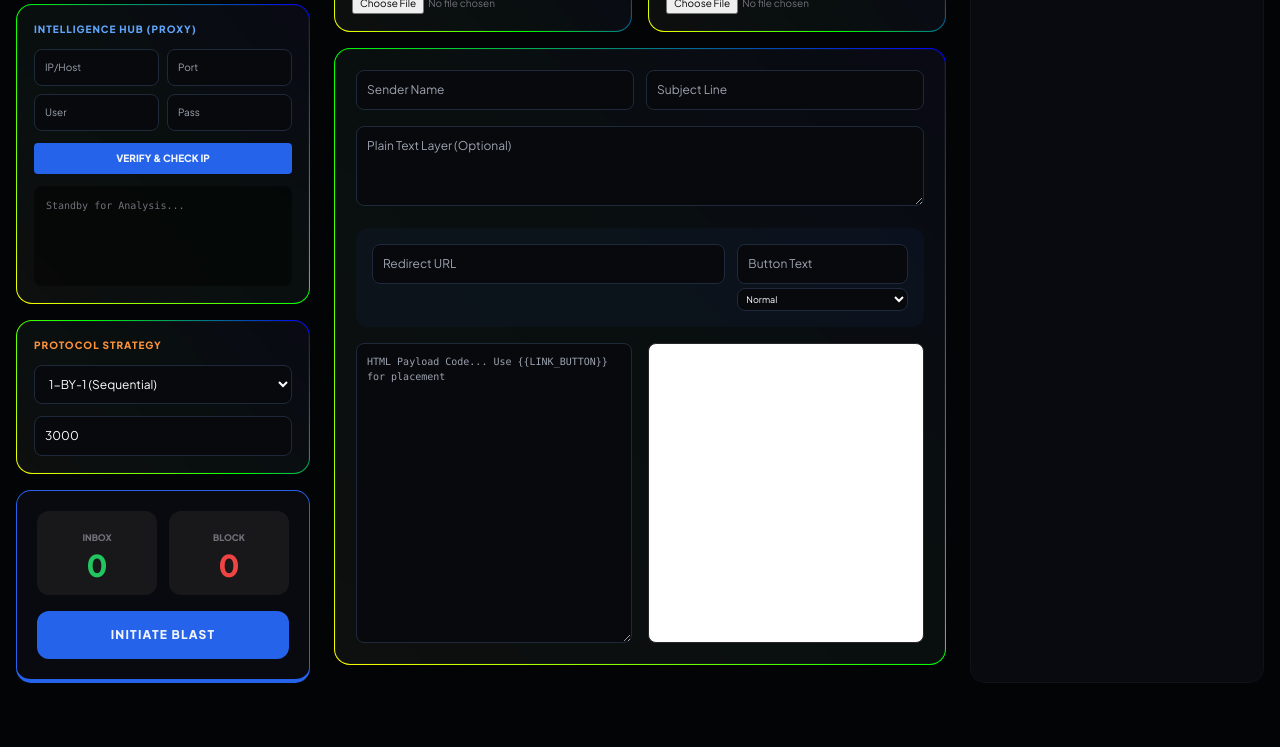
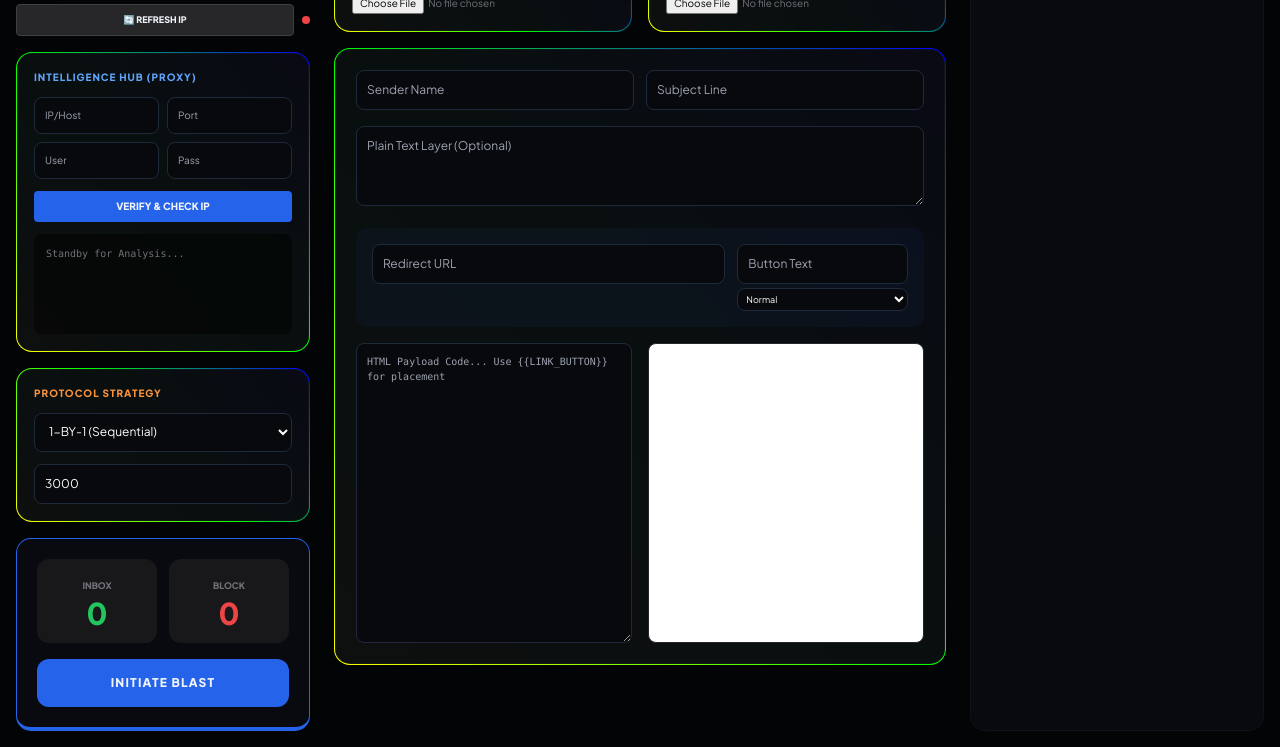
Before and after one commit to error7z/old-test, a website: page index.html in a window 1280 px wide. Shown: the part 68-815 px from the top of the page. Drawn offline with nearby package versions, Linux system fonts and the light colour scheme.

Commit message:
Update index.html

```diff
--- a/index.html
+++ b/index.html
@@ -30,6 +30,14 @@
                 <div class="w-10 h-10 bg-blue-600 rounded-xl flex items-center justify-center shadow-lg"><svg width="20" height="20" viewBox="0 0 24 24" fill="none" stroke="white" stroke-width="3"><path d="M22 2L11 13M22 2l-7 20-4-9-9-4 20-7z"></path></svg></div>
                 <h1 class="text-xl font-black tracking-tighter uppercase">P7M <span class="text-blue-500">ULTRA</span></h1>
             </div>
+
+<div class="flex gap-2 mt-2">
+    <button onclick="refreshProxyIP()" class="flex-1 bg-zinc-800 border border-zinc-700 py-2 rounded text-[9px] font-bold uppercase hover:bg-zinc-700 transition">
+        🔄 Refresh IP
+    </button>
+    <div id="proxy-status-light" class="w-2 h-2 rounded-full bg-red-500 my-auto"></div>
+</div>
+
 
             <div class="premium-border">
                 <div class="glass-card p-4 space-y-3">
```
